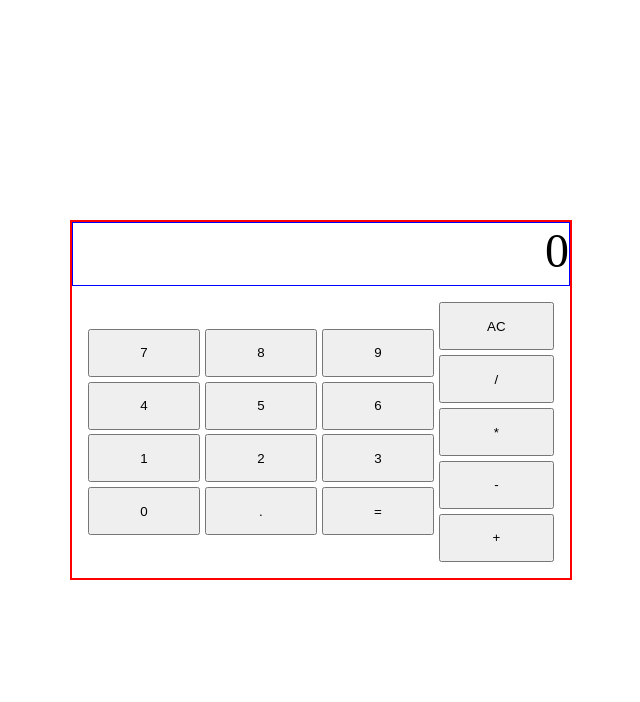
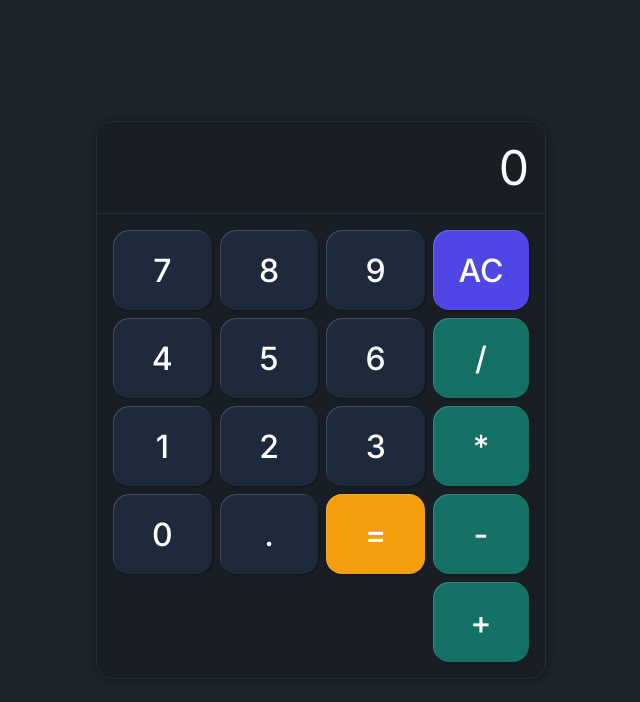
Before and after one commit to Jonas-petty/Calculator, a plain HTML site: page index.html in a window 1280 px wide. Shown: the whole page, without its empty margins (319-959 px from the left). Drawn offline with Linux system fonts and the light colour scheme.

Commit message:
feat: add proper Ui to the project

```diff
--- a/index.html
+++ b/index.html
@@ -9,7 +9,6 @@
     <body>
         <main>
             <div id="container">
-                <div id="calculator-container">
                 <div id="calculator">
                     <div id="calculator-display"></div>
                     <div id="calculator-buttons">
@@ -71,7 +70,7 @@
                                     </button>
                                 </li>
                                 <li>
-                                        <button class="button" type="button">
+                                    <button class="button equals" type="button">
                                         =
                                     </button>
                                 </li>
@@ -80,27 +79,27 @@
                         <div id="operation-buttons">
                             <ul>
                                 <li>
-                                        <button class="button" type="button">
+                                    <button class="button delete" type="button">
                                         AC
                                     </button>
                                 </li>
                                 <li>
-                                        <button class="button" type="button">
+                                    <button class="button operation" type="button">
                                         /
                                     </button>
                                 </li>
                                 <li>
-                                        <button class="button" type="button">
+                                    <button class="button operation" type="button">
                                         *
                                     </button>
                                 </li>
                                 <li>
-                                        <button class="button" type="button">
+                                    <button class="button operation" type="button">
                                         -
                                     </button>
                                 </li>
                                 <li>
-                                        <button class="button" type="button">
+                                    <button class="button operation" type="button">
                                         +
                                     </button>
                                 </li>
@@ -109,7 +108,6 @@
                     </div>
                 </div>
             </div>
-            </div>
         </main>
     </body>
     <script src="script.js"></script>
--- a/script.js
+++ b/script.js
@@ -76,7 +76,6 @@ buttons.forEach((button) => {
                 waitingSecond
                     ? (secondValue = Number(display.textContent.trim()))
                     : (firstValue = Number(display.textContent.trim()));
-
             }
         }
     });
--- a/style.css
+++ b/style.css
@@ -1,32 +1,57 @@
+@import url("https://fonts.googleapis.com/css2?family=Inter:ital,opsz,wght@0,14..32,100..900;1,14..32,100..900&display=swap");
+
 * {
     margin: 0;
     padding: 0;
     box-sizing: border-box;
+    font-family: var(--font-family);
+    transition: all 0.2s;
+}
+
+:root {
+    --primary-color: #1e242b;
+    --secondary-color: #191e24;
+    --display-color: #14191f;
+    --border-color: #252d35;
+    --accent-color: #4f46e5;
+    --accent-color2: #157066;
+    --number-keys: #1e293b;
+    --number-keys-hover: #334155;
+    --highlight-color: #f59e0b;
+    --font-family: "Inter", sans-serif;
 }
 
 #container {
+    background-color: var(--primary-color);
+    color: #fff;
     height: 100vh;
     display: flex;
     align-items: center;
     justify-content: center;
 }
 
-#calculator-container,
 #calculator {
-    border: 1px solid red;
+    background-color: var(--secondary-color);
+    border: 1px solid var(--border-color);
+    border-radius: 1rem;
+    box-shadow: 1px 1px 10px rgba(0, 0, 0, 0.384);
 }
 
 #calculator {
-    width: 500px;
+    width: 450px;
 }
 
 #calculator-display {
+    background-color: #191d24;
     overflow: hidden;
-    overflow-X: auto;
+    overflow-x: auto;
+    scrollbar-width: .5rem;
+    scrollbar-color: var(--number-keys-hover) var(--border-color);
     font-size: 3rem;
+    padding: 1rem;
     text-align: right;
-    border: 1px solid blue;
-    height: 4rem;
+    border-bottom: 1px solid var(--border-color);
+    border-radius: 1rem 1rem 0 0;
 }
 
 ul {
@@ -35,21 +60,12 @@ ul {
 
 #calculator-buttons {
     display: flex;
-    align-items: center;
-    flex-wrap: wrap;
-    gap: 0.3rem;
+    justify-content: center;
     padding: 1rem;
-}
-
-#number-buttons {
-    flex: 3;
+    gap: 0.5rem;
 }
 
 #number-buttons li {
-    flex: 1;
-}
-
-#operation-buttons li {
     flex: 1;
 }
 
@@ -60,18 +76,50 @@ ul {
 #number-buttons > ul {
     display: flex;
     flex-wrap: wrap;
-    gap: 0.3rem;
+    gap: 0.5rem;
 }
 
 #operation-buttons > ul {
     display: flex;
     flex-wrap: wrap;
-    gap: 0.3rem;
+    gap: 0.5rem;
 }
 
 button {
+    display: block;
+    background-color: var(--number-keys);
+    color: #fff;
     cursor: pointer;
     width: 100%;
     min-width: 6rem;
-    height: 3rem;
+    height: 5rem;
+    font-size: 2rem;
+    font-weight: 500;
+    border-radius: 1rem;
+    border: none;
+    box-shadow: inset 1px 1px rgba(255, 255, 255, 0.151),
+        1px 1px 2px rgba(0, 0, 0, 0.363);
 }
+
+button:hover {
+    filter: saturate();
+    background-color: var(--number-keys-hover);
+}
+
+button:focus {
+    background-color: var(--number-keys-hover);
+    box-shadow: inset 1px 1px 2px rgba(0, 0, 0, 0.363),
+        1px 1px rgba(255, 255, 255, 0.164);
+}
+
+button.operation {
+    background-color: var(--accent-color2);
+}
+
+button.delete {
+    background-color: var(--accent-color);
+}
+
+button.equals {
+    background-color: var(--highlight-color);
+}
```
Lines whose indentation alone changed are shown as unchanged.
